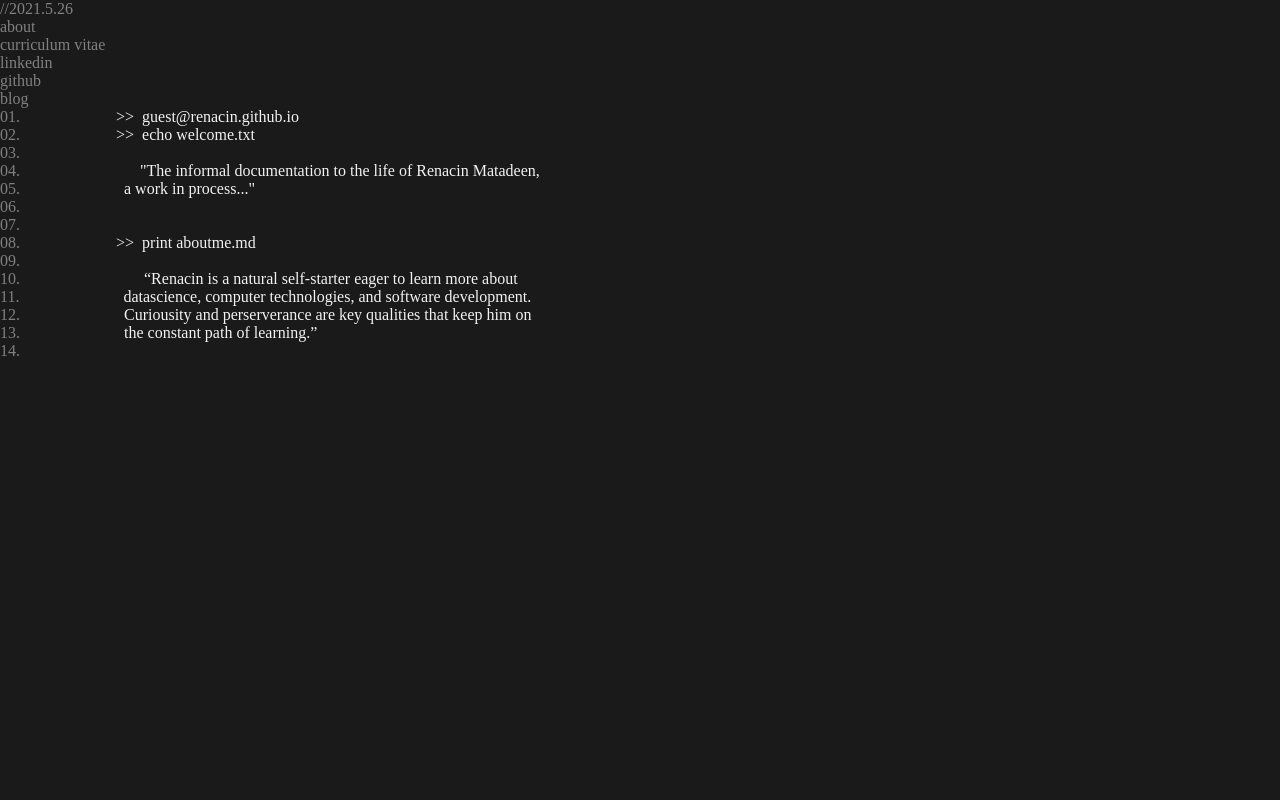
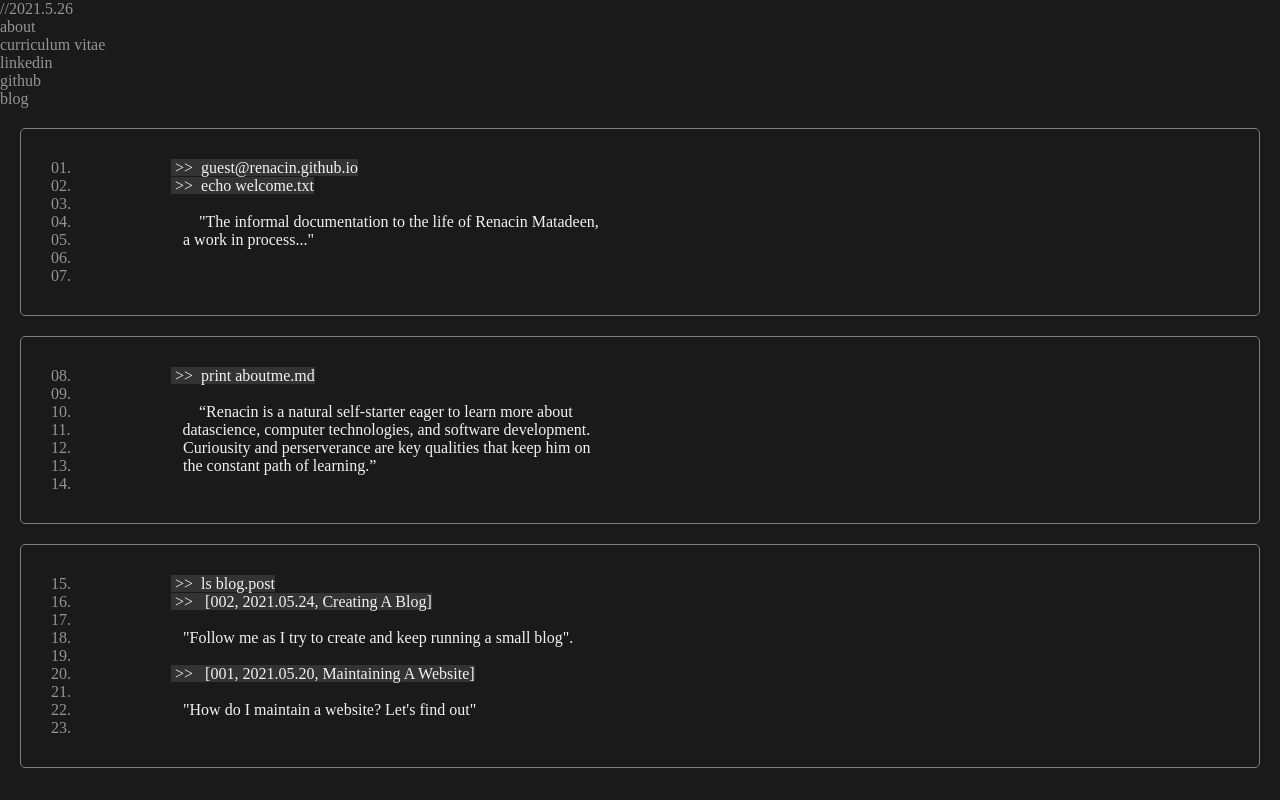
Before and after one commit to renacin/WebDev, a plain HTML site: page Blog/Main/index.html in a window 1280 px wide. Drawn offline with Linux system fonts and the light colour scheme; a web font is replaced by a local one.

Commit message:
Things are coming along quite well

```diff
--- a/Blog/Main/index.html
+++ b/Blog/Main/index.html
@@ -27,31 +27,50 @@
         </ul>
     </div>
 
+
     <!-- Element #2 Welcome Blurb-->
     <div class="blurb" id="Welcome">
         <p>
-            <span class="ans_colr">01.</span>&emsp;&emsp;&emsp;&emsp;&emsp;&emsp;>>&ensp;guest@renacin.github.io                                              <br>
-            <span class="ans_colr">02.</span>&emsp;&emsp;&emsp;&emsp;&emsp;&emsp;>>&ensp;echo welcome.txt                                                     <br>
-            <span class="ans_colr">03.</span>                                                                                                                 <br>
-            <span class="ans_colr">04.</span>&emsp;&emsp;&emsp;&emsp;&ensp;&emsp;&emsp;&emsp;"The informal documentation to the life of Renacin Matadeen,     <br>
-            <span class="ans_colr">05.</span>&emsp;&emsp;&emsp;&ensp;&emsp;&emsp;&emsp;a work in process..."                                                  <br>
-            <span class="ans_colr">06.</span>                                                                                                                 <br>
-            <span class="ans_colr">07.</span>                                                                                                                 <br>
+            <span class="ans_colr">01.</span> &emsp;&emsp;&emsp;&emsp;&emsp;&emsp;<span class="code_back"> >>&ensp;guest@renacin.github.io </span><br>
+            <span class="ans_colr">02.</span> &emsp;&emsp;&emsp;&emsp;&emsp;&emsp;<span class="code_back"> >>&ensp;echo welcome.txt </span><br>
+            <span class="ans_colr">03.</span> <br>
+            <span class="ans_colr">04.</span> &emsp;&emsp;&emsp;&emsp;&ensp;&emsp;&emsp;&emsp; "The informal documentation to the life of Renacin Matadeen, <br>
+            <span class="ans_colr">05.</span> &emsp;&emsp;&emsp;&ensp;&emsp;&emsp;&emsp; a work in process..." <br>
+            <span class="ans_colr">06.</span> <br>
+            <span class="ans_colr">07.</span> <br>
         </p>
     </div>
+
 
     <!-- Element #3 About Me Blurb-->
     <div class="blurb" id="About_Brief">
         <p>
-            <span class="ans_colr">08.</span>&emsp;&emsp;&emsp;&emsp;&emsp;&emsp;>>&ensp;print aboutme.md                                                     <br>
-            <span class="ans_colr">09.</span>                                                                                                                 <br>
-            <span class="ans_colr">10.</span>&emsp;&emsp;&emsp;&emsp;&emsp;&emsp;&emsp;&ensp; “Renacin is a natural self-starter eager to learn more about    <br>
-            <span class="ans_colr">11.</span>&emsp;&emsp;&emsp;&ensp;&emsp;&emsp;&emsp;datascience, computer technologies, and software development.          <br>
-            <span class="ans_colr">12.</span>&emsp;&emsp;&emsp;&ensp;&emsp;&emsp;&emsp;Curiousity and perserverance are key qualities that keep him on        <br>
-            <span class="ans_colr">13.</span>&emsp;&emsp;&emsp;&ensp;&emsp;&emsp;&emsp;the constant path of learning.”                                        <br>
-            <span class="ans_colr">14.</span>                                                                                                                 <br>
+            <span class="ans_colr">08.</span> &emsp;&emsp;&emsp;&emsp;&emsp;&emsp;<span class="code_back"> >>&ensp;print aboutme.md </span><br>
+            <span class="ans_colr">09.</span> <br>
+            <span class="ans_colr">10.</span> &emsp;&emsp;&emsp;&emsp;&emsp;&emsp;&emsp;&ensp; “Renacin is a natural self-starter eager to learn more about <br>
+            <span class="ans_colr">11.</span> &emsp;&emsp;&emsp;&ensp;&emsp;&emsp;&emsp; datascience, computer technologies, and software development. <br>
+            <span class="ans_colr">12.</span> &emsp;&emsp;&emsp;&ensp;&emsp;&emsp;&emsp; Curiousity and perserverance are key qualities that keep him on <br>
+            <span class="ans_colr">13.</span> &emsp;&emsp;&emsp;&ensp;&emsp;&emsp;&emsp; the constant path of learning.” <br>
+            <span class="ans_colr">14.</span> <br>
         </p>
     </div>
+
+
+    <!-- Element #3 About Me Blurb-->
+    <div class="blurb" id="About_Brief">
+        <p>
+            <span class="ans_colr">15.</span> &emsp;&emsp;&emsp;&emsp;&emsp;&emsp;<span class="code_back"> >>&ensp;ls blog.post </span><br>
+            <span class="ans_colr">16.</span> &emsp;&emsp;&emsp;&emsp;&emsp;&emsp;<span class="code_back"> >>&ensp; [002, 2021.05.24, Creating A Blog] </span><br>
+            <span class="ans_colr">17.</span> <br>
+            <span class="ans_colr">18.</span> &emsp;&emsp;&emsp;&ensp;&emsp;&emsp;&emsp; "Follow me as I try to create and keep running a small blog". <br>
+            <span class="ans_colr">19.</span> <br>
+            <span class="ans_colr">20.</span> &emsp;&emsp;&emsp;&emsp;&emsp;&emsp;<span class="code_back"> >>&ensp; [001, 2021.05.20, Maintaining A Website] </span><br>
+            <span class="ans_colr">21.</span> <br>
+            <span class="ans_colr">22.</span> &emsp;&emsp;&emsp;&ensp;&emsp;&emsp;&emsp; "How do I maintain a website? Let's find out" <br>
+            <span class="ans_colr">23.</span> <br>
+        </p>
+    </div>
+
 
     <!-- Link Javascript File At The End -->
     <script type="text/javascript" src="script.js"></script>
--- a/Blog/Main/style.css
+++ b/Blog/Main/style.css
@@ -13,6 +13,15 @@
     font-style: normal;
 }
 
+@font-face {
+    font-family: 'IosevkaThin';
+    src: url('fonts/iosevka_thin.ttf') format('truetype');
+    font-weight: normal;
+    font-style: normal;
+}
+
+
+/* CSS Behind Most Elements */
 html {
     background-color: #1A1A1A;
     color:#F2F2F2;
@@ -20,13 +29,24 @@ html {
 }
 
 .ans_colr {
-    color: #808080;
+    color: #949494;
+    font-family: 'IosevkaThin';
 }
 
+
+/* CSS Behind Secondary Elements */
 .blurb {
     background-color: #1A1A1A;
+    border: 1px solid #808080;
+    border-radius: 5px;
+    margin: 20px;
+    padding: 30px;
 }
 
-.blurb:hover {
-    background-color: #262626;
+.blurb:not(#Welcome):hover {
+    background-color: #0D0D0D;
 }
+
+.code_back {
+    background-color: #333333;
+}
```
Also changed, not shown: 1 other file.
